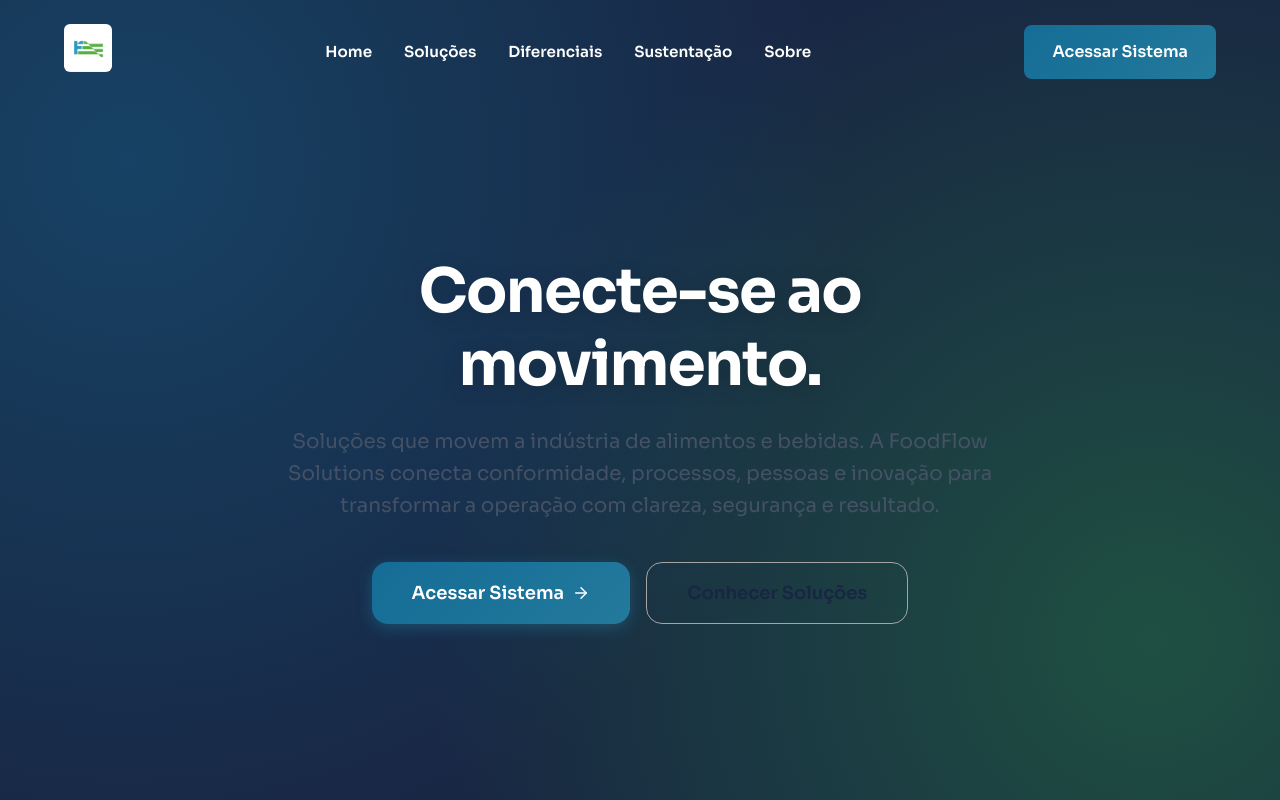
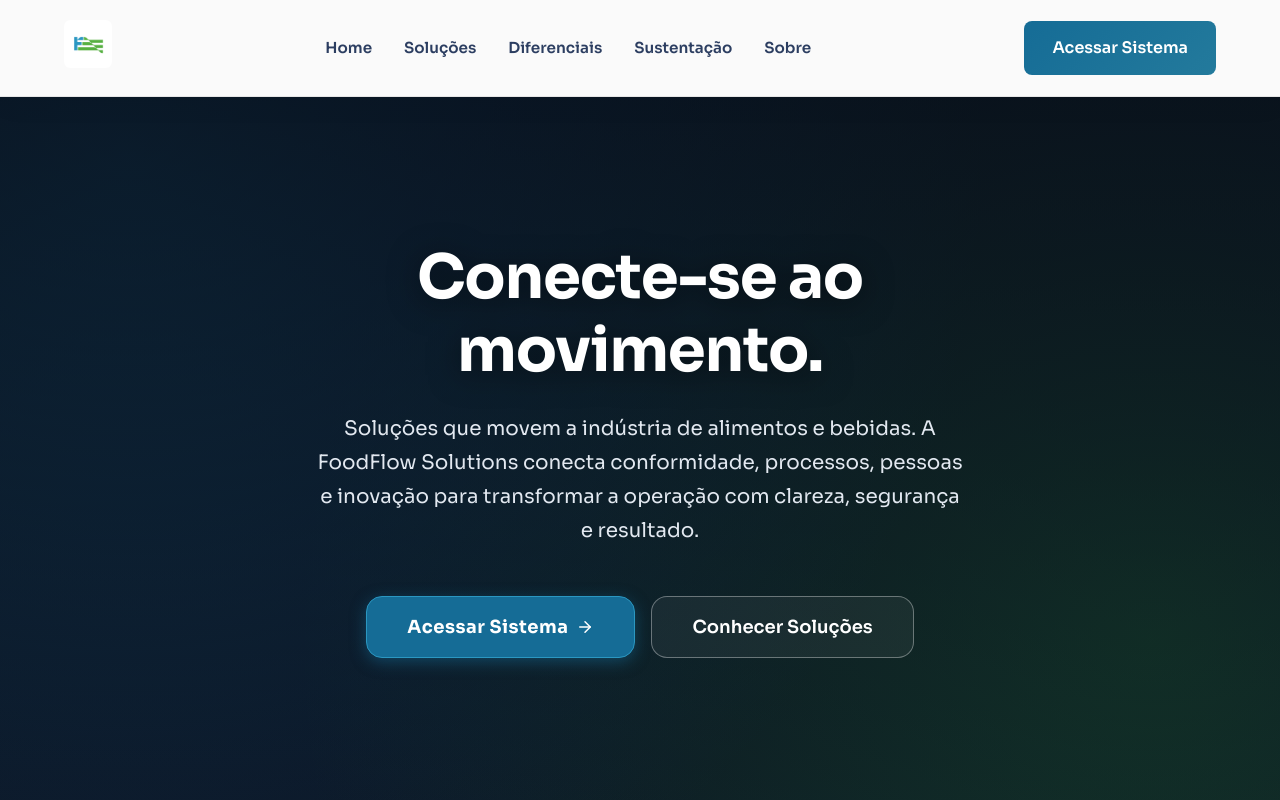
Before and after one commit to solutionsfoodflow-droid/foodflow-system, a React (Vite) app: page / in a window 1280 px wide. Shown: the top 800 px of the page. Built offline with nearby package versions, Linux system fonts and the light colour scheme; a web font is replaced by a local one.

Commit message:
feat: ajustar contraste do header e hero na homepage

```diff
--- a/src/index.css
+++ b/src/index.css
@@ -553,31 +553,93 @@ h1, h2, h3, h4, h5, h6 {
   --color-primary-dark: #0f4a66;
 }
 
+.header-v2 {
+  background: rgba(255, 255, 255, 0.98) !important;
+  border-bottom: 1px solid rgba(0, 0, 0, 0.08); /* Separação visual clara e profissional */
+  box-shadow: 0 4px 30px rgba(0, 0, 0, 0.05);
+  padding: 1.25rem 0 !important;
+  backdrop-filter: blur(10px);
+}
+.header-v2-scrolled {
+  padding: 1rem 0 !important;
+  box-shadow: 0 4px 20px rgba(0, 0, 0, 0.1) !important;
+}
+
+/* Ajuste de links para bom contraste contra o header sempre branco */
+.header-v2 .nav-link,
+.header-v2 .mobile-menu-btn {
+  color: var(--color-dark-light) !important;
+  font-weight: 600;
+}
+.header-v2 .nav-link:hover {
+  color: var(--color-primary-dark) !important;
+}
+
 .hero-old-vibe {
-  background-color: var(--color-dark); /* Azul escuro predominante */
+  background-color: #0d1627; /* Fundo base azul mais profundo para máximo contraste texturizado */
   background-image:
-    radial-gradient(circle at 10% 20%, rgba(21, 108, 150, 0.4) 0px, transparent 55%),
-    radial-gradient(circle at 90% 80%, rgba(50, 204, 61, 0.25) 0px, transparent 55%);
+    radial-gradient(circle at 10% 20%, rgba(18, 91, 126, 0.5) 0px, transparent 65%),
+    radial-gradient(circle at 90% 80%, rgba(50, 204, 61, 0.2) 0px, transparent 65%);
   color: var(--color-white);
   position: relative;
   overflow: hidden;
+  padding-top: 100px;
 }
 
-/* Nav links e menu para branco quando header no fundo escuro sem scroll */
-.home-v2-theme .header:not(.header-scrolled) .nav-link {
-  color: var(--color-white);
+/* Overlay para afundar o fundo garantindo total legibilidade da headline/descrição */
+.hero-overlay {
+  position: absolute;
+  top: 0; left: 0; right: 0; bottom: 0;
+  background: linear-gradient(180deg, rgba(8, 14, 25, 0.8) 0%, rgba(8, 14, 25, 0.2) 100%);
+  z-index: 1;
 }
 
-.home-v2-theme .header:not(.header-scrolled) .mobile-menu-btn {
-  color: var(--color-white);
-}
-
-/* Refinamento da headline no hero old vibe */
+/* Ajuste e foco estético na headline */
 .hero-headline-v2 {
   font-size: 3.8rem;
   font-weight: 700;
-  letter-spacing: -1.5px;
-  text-shadow: 0 4px 20px rgba(0,0,0,0.15);
+  letter-spacing: -0.02em;
+  text-shadow: 0 4px 30px rgba(0,0,0,0.5); /* Sombra densa para desacoplar texto do mix de cores base */
+}
+
+/* Ajuste do subtítulo - em vez de branco puro com opacity, usar gray bem leve para ser robusto */
+.hero-subheadline-v2 {
+  font-size: 1.25rem;
+  color: #e2e8f0;
+  margin-bottom: 3rem;
+  font-weight: 400;
+  max-width: 650px;
+  margin-left: auto;
+  margin-right: auto;
+  line-height: 1.7;
+}
+
+/* Ajuste específico dos CTA para acessibilidade e bom hover */
+.btn-primary-v2 {
+  background: var(--color-primary);
+  border: 1px solid var(--color-primary-light);
+  box-shadow: 0 4px 15px rgba(21, 108, 150, 0.5);
+  font-weight: 700;
+  letter-spacing: 0.5px;
+}
+.btn-primary-v2:hover {
+  background: var(--color-primary-light);
+  box-shadow: 0 6px 25px rgba(21, 108, 150, 0.7);
+  color: #fff;
+}
+
+.btn-outline-light {
+  background: rgba(255, 255, 255, 0.05); /* Leve fill pro botão não sumir e ter leitura premium */
+  color: var(--color-white) !important;
+  border: 1px solid rgba(255, 255, 255, 0.35);
+  backdrop-filter: blur(5px);
+  font-weight: 600;
+}
+.btn-outline-light:hover {
+  background: rgba(255, 255, 255, 0.2);
+  border-color: rgba(255, 255, 255, 0.85);
+  transform: translateY(-2px);
+  box-shadow: 0 8px 25px rgba(0,0,0,0.15);
 }
 
 @media (max-width: 768px) {
--- a/src/pages/Home.tsx
+++ b/src/pages/Home.tsx
@@ -134,7 +134,7 @@ function Home() {
 
   return (
     <div className="app-container home-v2-theme">
-      <header className={`header ${isScrolled ? 'header-scrolled' : ''}`}>
+      <header className={`header header-v2 ${isScrolled ? 'header-v2-scrolled' : ''}`}>
         <div className="container header-container">
           <a href="#home" className="logo-link">
             <img
@@ -178,14 +178,15 @@ function Home() {
       )}
 
       <section id="home" className="hero hero-old-vibe">
-        <div className="container hero-content text-center animate-fade-in">
+        <div className="hero-overlay"></div>
+        <div className="container hero-content text-center animate-fade-in" style={{ position: 'relative', zIndex: 10 }}>
           <h1 className="hero-headline text-white hero-headline-v2">{CONFIG.hero.headline}</h1>
-          <p className="hero-subheadline text-white" style={{ opacity: 0.9 }}>{CONFIG.hero.subheadline}</p>
+          <p className="hero-subheadline hero-subheadline-v2">{CONFIG.hero.subheadline}</p>
           <div className="hero-buttons">
-            <Link to={CONFIG.urls.acessarSistema} className="btn btn-primary btn-lg">
+            <Link to={CONFIG.urls.acessarSistema} className="btn btn-primary btn-lg btn-primary-v2">
               {CONFIG.hero.primaryCta} <ArrowRight size={18} />
             </Link>
-            <a href="#solucoes" className="btn btn-outline btn-lg">
+            <a href="#solucoes" className="btn btn-lg btn-outline-light">
               {CONFIG.hero.secondaryCta}
             </a>
           </div>
```
